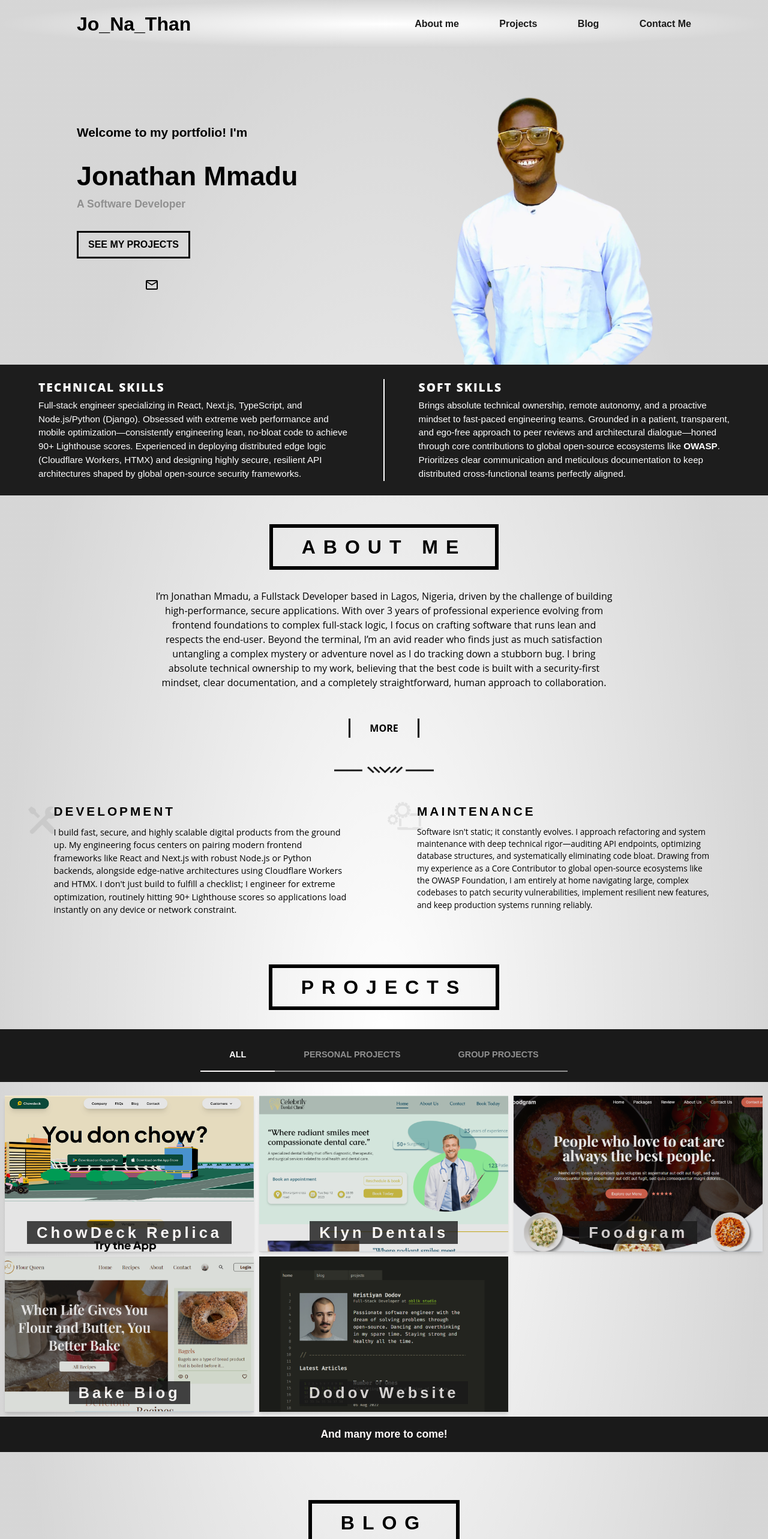
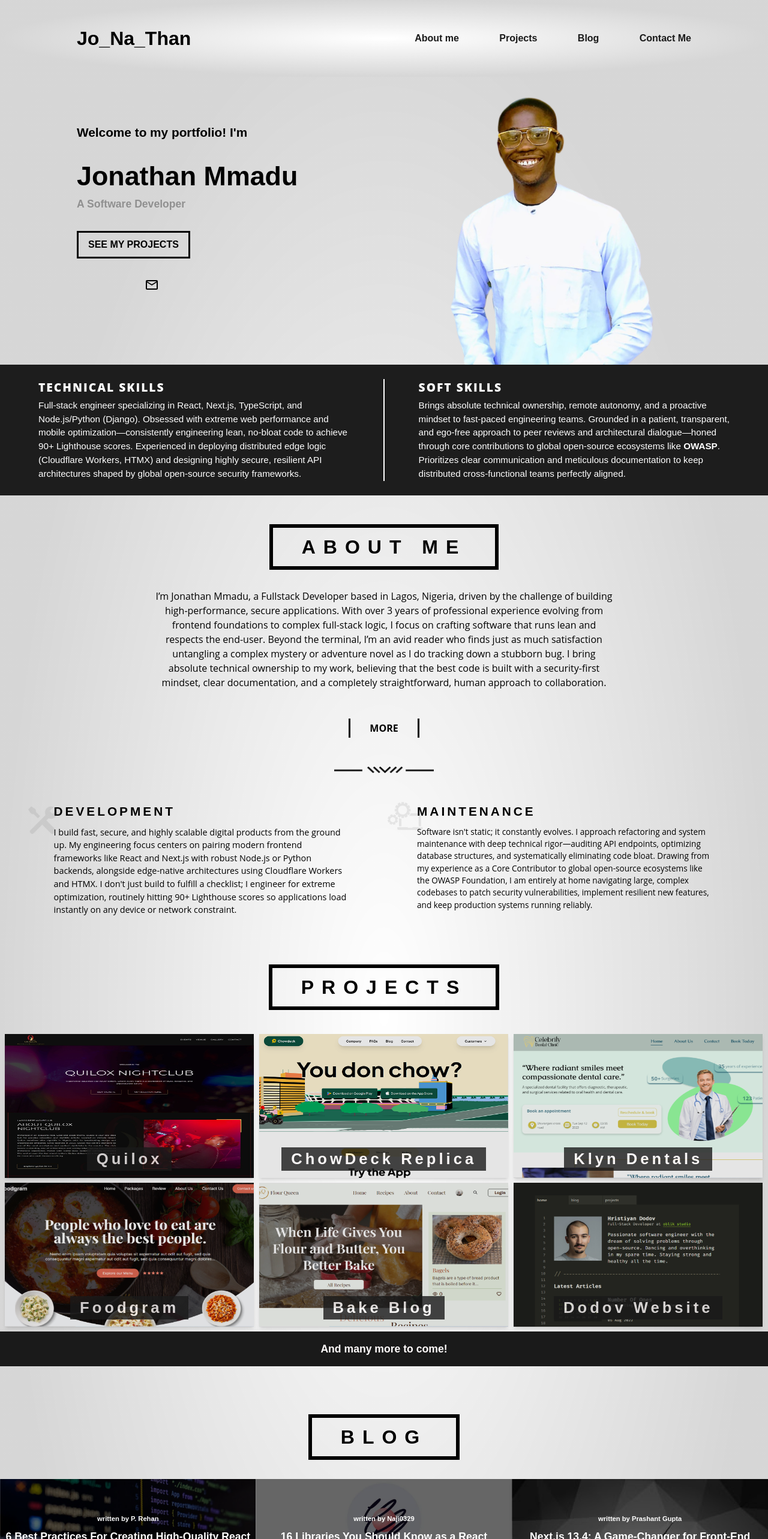
Before and after one commit to Jozz77/JonathanDev, a React (Vite) app: page / in a window 1280 px wide. Shown: the top 2566 px of the page at 60% size. Built offline with nearby package versions, Linux system fonts and the light colour scheme; some icons are missing.

Commit message:
feat: implement Portfolio component with tab filtering and animation support

```diff
--- a/src/Components/Header/Header.jsx
+++ b/src/Components/Header/Header.jsx
@@ -14,7 +14,7 @@ export default function Header() {
   };
 
   return (
-    <header className="bg-Primary overflow-hidden z-10 fixed top-0 w-full py-2 sm:py-3 xl:py-4">
+    <header className="bg-Primary overflow-hidden z-10 fixed top-0 w-full py-2 sm:py-10 xl:py-10">
       <div className="sm:flex sm:justify-between md:items-center px-[5%] md:px-[7%] lg:px-[10%]">
         <div className="flex items-center justify-between">
           <div className=" text-[1.4rem] cursor-pointer sm:text-[1.3rem] md:text-[1.5rem] lg:text-[1.7rem] xl:text-[2rem] font-Montserrat font-bold ">
--- a/src/Homepage/Components/Portfolio/Portfolio.jsx
+++ b/src/Homepage/Components/Portfolio/Portfolio.jsx
@@ -51,7 +51,7 @@ export default function Portfolio() {
       <section className="  py-4 ssm:py-6 lg:py-8 text-Secondary ">
         <Heading text="PROJECTS" />
       </section>
-      <section className="w-full bg-otherBlack text-WhiteBoldText">
+      <section className="w-full hidden bg-otherBlack text-WhiteBoldText">
         <div className="flex flex-wrap justify-center py-2 sm:py-4 mb-0 sm:mb-4 ">
           <div
             onClick={() => handleTabClick("tab1")}
@@ -95,9 +95,9 @@ export default function Portfolio() {
                   key={portfolio.id}
                   onMouseEnter={() => handleMouseEnter(index)}
                   onMouseLeave={handleMouseLeave}
-                  className="relative w-1/1 sm:w-[49.5%] lg:w-[32.85%] group"
+                  className="relative w-full sm:w-[49.5%] lg:w-[32.85%] group"
                 >
-                  <img src={portfolio.img} className="w-full" alt="" />
+                  <img src={portfolio.img} className="w-full h-[15rem] object-fill object-top" alt="" />
                   <div
                     className={`absolute flex justify-center font-Montserrat bg-Secondary bg-opacity-10 bottom-0 right-0 top-0 left-0 bg-white p-4 w-full shadow-md transition-opacity duration-1000 ${
                       !isHovered ? "opacity-100" : "opacity-0"
--- a/src/Homepage/Components/Portfolio/PortolioData.jsx
+++ b/src/Homepage/Components/Portfolio/PortolioData.jsx
@@ -12,25 +12,28 @@ import Klyn2 from "./Assets/Klyn2.png";
 import Dodov1 from "./Assets/Dodov1.png";
 import Dodov2 from "./Assets/Dodov2.png";
 import chowdeck from "./Assets/chowdeck.png"
+import quilox1 from "./Assets/Quilox1.jpg";
+import quilox2 from "./Assets/Quilox2.jpg";
+
 // import Skriper1 from "./Assets/Skriper1.webp";
 // import Skriper2 from "./Assets/Skriper2.png";
 
 
 const PortfolioData = [
-    //     {
-    //     img: Dilusso3,
-    //     img2: Dilusso2,
-    //     title: 'Dilusso',
-    //     isPersonalProject: true,
-    //     description: 'An e-commerce site where users can purchase different items including household items. Created using Typescript, React, Tailwind, Redux, Usequery etc. ',
-    //     link: 'https://dilussostore.shop/'
-    // },
+        {
+        img: quilox1,
+        img2: quilox2,
+        title: 'Quilox',
+        isPersonalProject: false,
+        description: 'A Night Club website created using Typescript, React, Tailwind, and Node js  etc. ',
+        link: 'https://clubquilox.com/'
+    },
     {
         img: chowdeck,
         img2: chowdeck,
         title: 'ChowDeck Replica',
         isPersonalProject: true,
-        description: 'A Replica of ChowDeck landing page created using Vue, Tailwind, Gsap.',
+        description: 'A Replica of ChowDeck landing page created using Vue, Tailwind, Gsap recreated by me for fun.',
         link: 'https://chowdeck-replica.vercel.app/'
     },
     {
```
Also changed, not shown: src/Homepage/Components/Portfolio/Assets/Quilox1.jpg (added), src/Homepage/Components/Portfolio/Assets/Quilox2.jpg (added).
